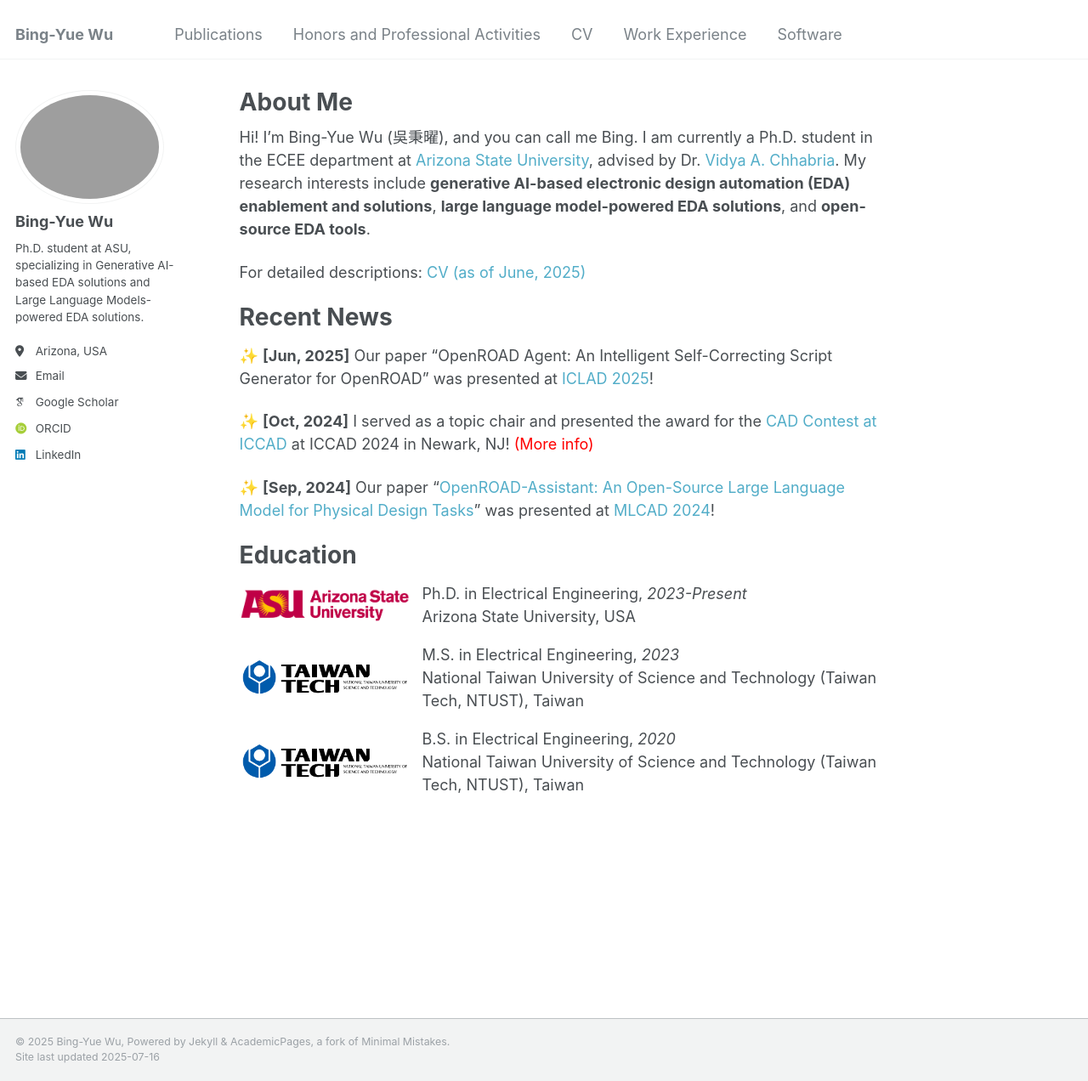
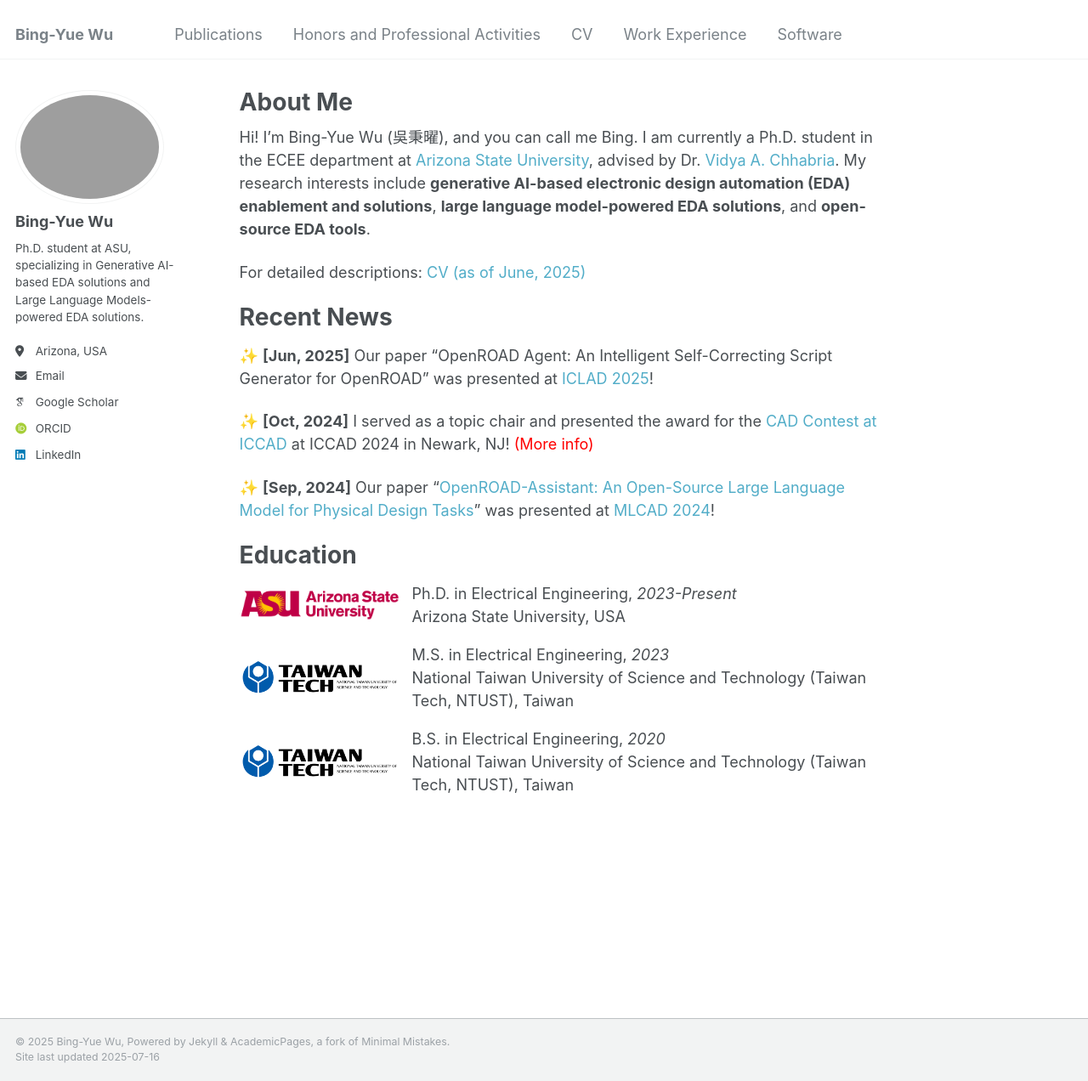
Before and after one commit to bingyuew/bingyuew.github.io, a Jekyll site: the page built from _pages/about.md, in a window 1280 px wide and 1272 px high. Shown: the whole window at 85% size. Built offline with Jekyll 4.4.1, drawn with Linux system fonts in a browser that asks for light colours; some web fonts are replaced.

Commit message:
update about
Signed-off-by: 吳秉曜 <wubingyao@MacBook-bro.local>

```diff
--- a/_pages/about.md
+++ b/_pages/about.md
@@ -23,7 +23,7 @@
 
 <div style="display: flex; align-items: center; margin-bottom: 1em;">
   <div style="flex-shrink: 0; margin-right: 15px;">
-    <img src="/images/asu_logo.png" alt="ASU logo" width="200" height="48">
+    <img src="/images/asu_logo.png" alt="ASU logo" width="188" height="60">
   </div>
   <div>
     Ph.D. in Electrical Engineering, <i>2023-Present</i><br>
@@ -32,7 +32,7 @@
 </div>
 <div style="display: flex; align-items: center; margin-bottom: 1em;">
   <div style="flex-shrink: 0; margin-right: 15px;">
-    <img src="/images/ntust_logo.png" alt="NTUST logo" width="200" height="60">
+    <img src="/images/ntust_logo.png" alt="NTUST logo" width="188" height="60">
   </div>
   <div>
     M.S. in Electrical Engineering, <i>2023</i><br>
@@ -42,7 +42,7 @@
 </div>
 <div style="display: flex; align-items: center; margin-bottom: 1em;">
   <div style="flex-shrink: 0; margin-right: 15px;">
-    <img src="/images/ntust_logo.png" alt="NTUST logo" width="200" height="60">
+    <img src="/images/ntust_logo.png" alt="NTUST logo" width="188" height="60">
   </div>
   <div>
     B.S. in Electrical Engineering, <i>2020</i><br>
```
